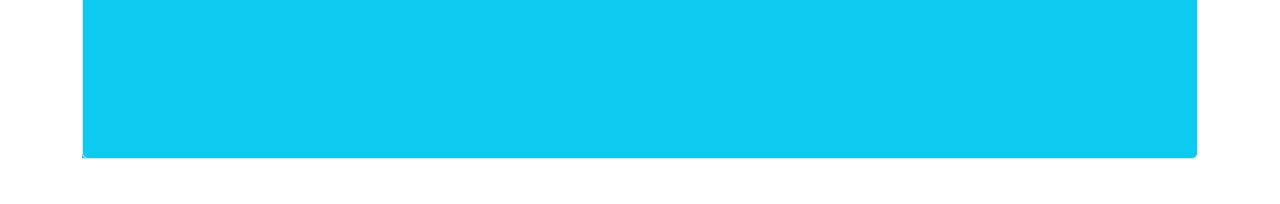
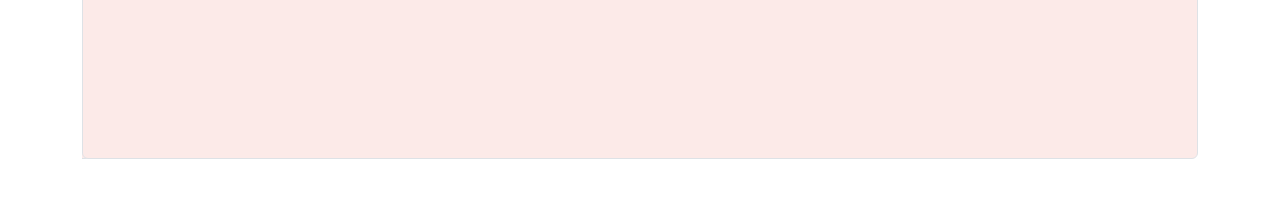
Before and after one commit to Imran-kha/panda-commerce, a plain HTML site: page index.html in a window 1280 px wide. Shown: the part 426-630 px from the top of the page. Drawn offline with nearby package versions, Linux system fonts and the light colour scheme.

Commit message:
added colur

```diff
--- a/index.html
+++ b/index.html
@@ -5,6 +5,7 @@
     <meta name="viewport" content="width=device-width, initial-scale=1">
     <title>Panda Commerce</title>
     <link href="https://cdn.jsdelivr.net/npm/bootstrap@5.2.0/dist/css/bootstrap.min.css" rel="stylesheet" integrity="sha384-gH2yIJqKdNHPEq0n4Mqa/HGKIhSkIHeL5AyhkYV8i59U5AR6csBvApHHNl/vI1Bx" crossorigin="anonymous">
+    <link rel="stylesheet" href="styles.css">
   </head>
   <body>
      <!-- header start -->
@@ -53,7 +54,7 @@
                     </div>
                    </div>
                 </div>
-                  <div class="carousel-item active border rounded bg-info p-5">
+                  <div class="carousel-item active border rounded panda-bg-info p-5">
                    <div class="row">
                     <div class="col-lg-7 d-flex align-items-center">
                        <div>
@@ -68,7 +69,7 @@
                     </div>
                    </div>
                 </div>
-                  <div class="carousel-item active border rounded bg-info p-5">
+                  <div class="carousel-item active border rounded panda-bg-info p-5">
                    <div class="row">
                     <div class="col-lg-7 d-flex align-items-center">
                        <div>
@@ -220,7 +221,7 @@
           <!-- Backpack end -->
         <!-- categoris end -->
         <!-- subscribe start -->
-        <section style="height: 350px;" class="container rounded-3 d-flex justify-content-center align-items-center bg-info" id="subscribe">
+        <section style="height: 350px;" class="container rounded-3 d-flex justify-content-center align-items-center panda-bg-info" id="subscribe">
             <div>
                 <h2>LET'S STAY IN TOUCH</h2>
                 <P>Get updates on sales,specials and more</P>
--- /dev/null
+++ b/styles.css
@@ -0,0 +1,3 @@
+.panda-bg-info{
+    background-color: #fceae8;
+}
```
